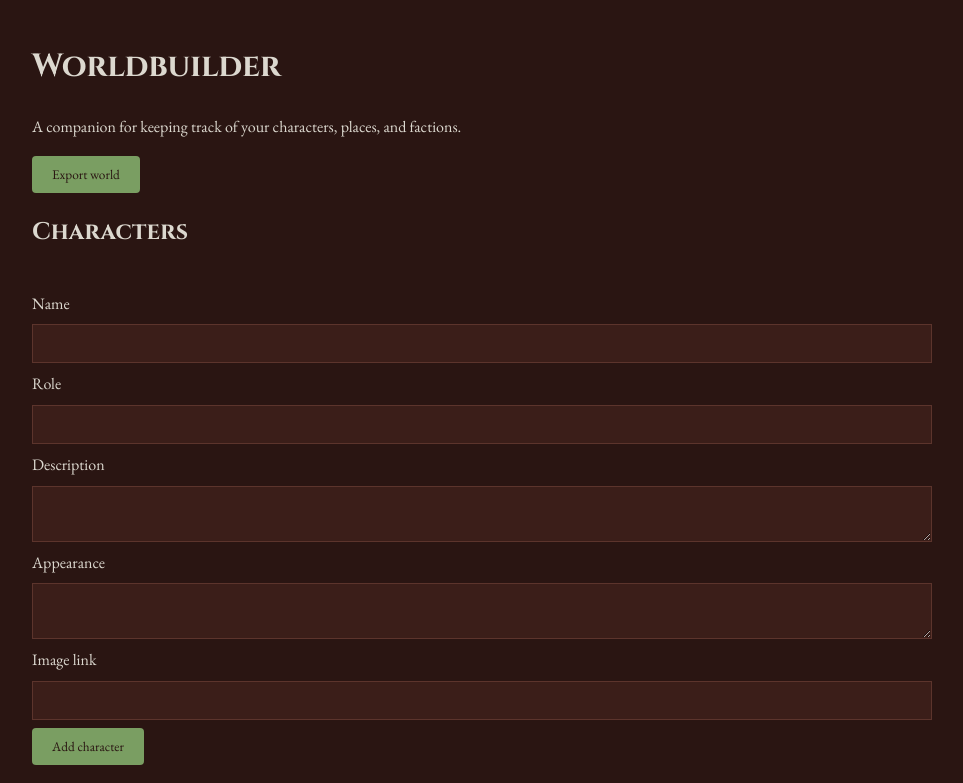
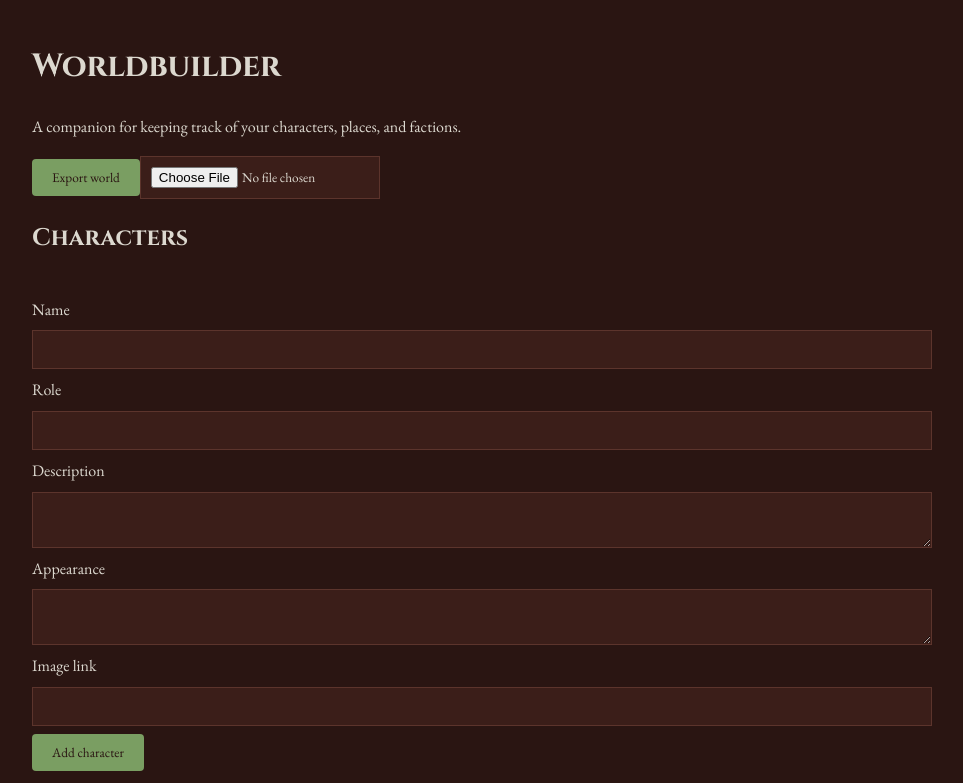
Before and after one commit to J-Winchester94/worldbuilder, a React (Vite) app: page / in a window 1280 px wide. Shown: the top 783 px of the page, without its empty margins (158-1121 px from the left). Built offline with nearby package versions, Linux system fonts and the light colour scheme.

Commit message:
Add import functionality for JSON world files with validation and confirmation; update README to include export/import features and related instructions.

```diff
--- a/src/App.jsx
+++ b/src/App.jsx
@@ -235,11 +235,43 @@ function App() {
     URL.revokeObjectURL(url);
   }
 
+  async function importWorld(event) {
+    const file = event.target.files[0];
+    if (!file) return;
+    try {
+      const text = await file.text();
+      const data = JSON.parse(text);
+      const isValid =
+        Array.isArray(data.characters) &&
+        Array.isArray(data.places) &&
+        Array.isArray(data.factions) &&
+        Array.isArray(data.links);
+
+      if(!isValid) {
+        alert("that file doesn't look like a Worldbuilder world.")
+        return
+      }
+
+      if (confirm("Importing will replace your current world. Continue?")) {
+        setCharacters(data.characters);
+        setPlaces(data.places);
+        setFactions(data.factions);
+        setLinks(data.links);
+      }
+    } catch (err) {
+      alert("That file couldn't be read as Worldbuilder.");
+    } finally {
+      event.target.value="";
+    }
+  }
+
+
   return (
     <main>
       <h1>Worldbuilder</h1>
       <p>A companion for keeping track of your characters, places, and factions.</p>
       <button onClick={exportWorld}>Export world</button>
+      <input type="file" accept=".json" onChange={importWorld} />
       {/* Create forms */}
       <section className="entry-section">
         <h2>Characters</h2>
```
Also changed, not shown: 1 other file (tests, documents, lock files or other folders).
